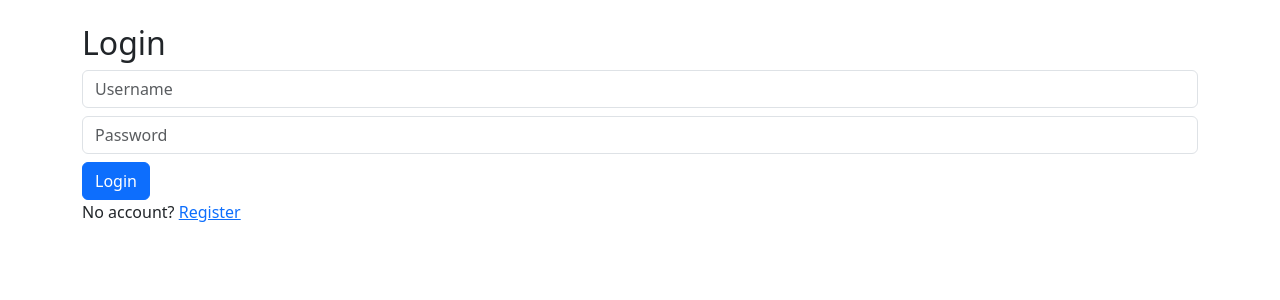
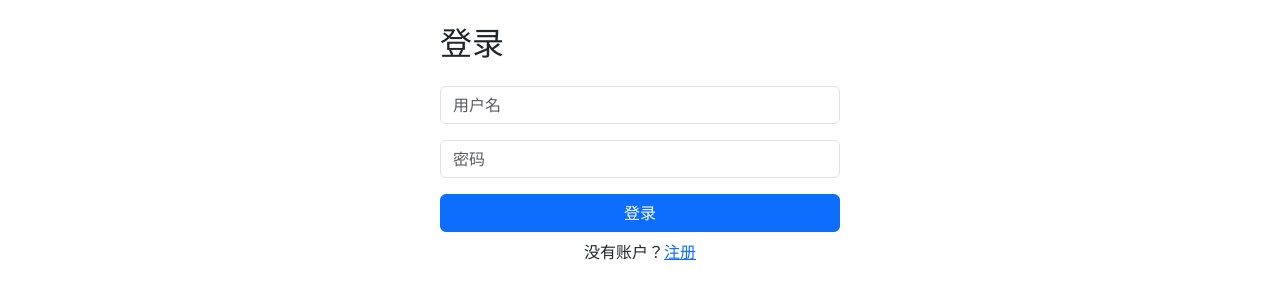
Before and after one commit to wangyifan349/FlaskFileManager, a Flask app: page /login in a window 1280 px wide. Shown: the top 300 px of the page. Run offline with Flask 3, Linux system fonts and the light colour scheme.

Commit message:
Update login.html

```diff
--- a/templates/login.html
+++ b/templates/login.html
@@ -1,10 +1,19 @@
-{% extends "base.html" %}
+{% extends 'base.html' %}
+{% block title %}登录{% endblock %}
 {% block body %}
-<h2>Login</h2>
-<form method="post">
-  <input name="username" placeholder="Username" required class="form-control mb-2">
-  <input name="password" type="password" placeholder="Password" required class="form-control mb-2">
-  <button class="btn btn-primary">Login</button>
-</form>
-<p>No account? <a href="{{ url_for('register') }}">Register</a></p>
+<div class="mx-auto" style="max-width:400px">
+  <h2 class="mb-4">登录</h2>
+  <form method="post">
+    <div class="mb-3">
+      <input name="username" class="form-control" placeholder="用户名" required>
+    </div>
+    <div class="mb-3">
+      <input name="password" type="password" class="form-control" placeholder="密码" required>
+    </div>
+    <button class="btn btn-primary w-100">登录</button>
+    <p class="mt-2 text-center">
+      没有账户？<a href="{{ url_for('register') }}">注册</a>
+    </p>
+  </form>
+</div>
 {% endblock %}
```
